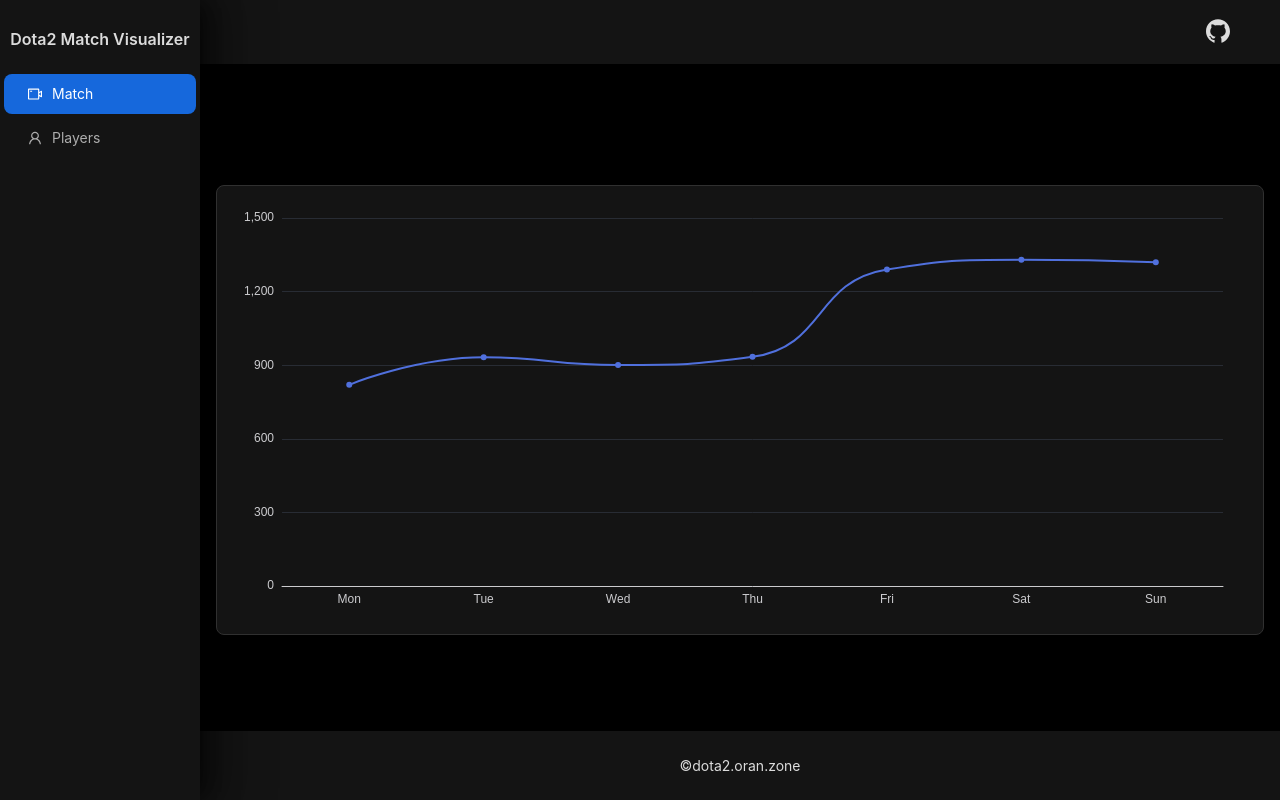
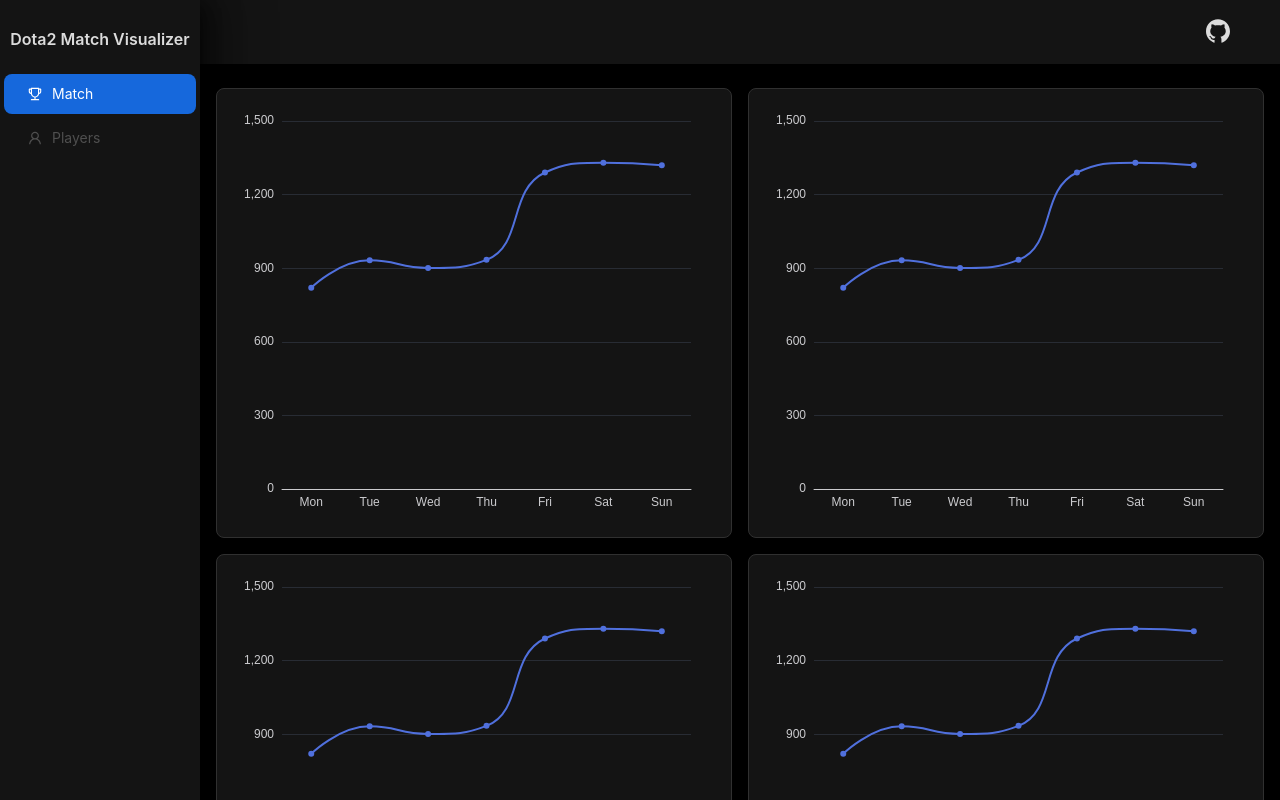
Before and after one commit to LixingSun/dota2-match-visualizer, a React (Vite) app: page / in a window 1280 px wide. Shown: the top 800 px of the page. Built offline with nearby package versions, Linux system fonts and the light colour scheme.

Commit message:
Add routing and restructure files

```diff
--- a/package.json
+++ b/package.json
@@ -11,7 +11,7 @@
     "prettier:ci": "prettier -c ./src",
     "preview": "vite preview",
     "prepare": "husky",
-    "tsc": "tsc --noEmit"
+    "tsc": "tsc"
   },
   "dependencies": {
     "antd": "^5.18.3",
@@ -20,9 +20,11 @@
     "eslint-plugin-prettier": "^5.1.3",
     "prettier": "^3.3.2",
     "react": "^18.3.1",
-    "react-dom": "^18.3.1"
+    "react-dom": "^18.3.1",
+    "react-router-dom": "^6.24.0"
   },
   "devDependencies": {
+    "@types/node": "^20.14.8",
     "@types/react": "^18.3.3",
     "@types/react-dom": "^18.3.0",
     "@typescript-eslint/eslint-plugin": "^7.13.1",
--- a/src/App.tsx
+++ /dev/null
@@ -1,97 +0,0 @@
-import './App.css';
-import { Layout, Menu, ConfigProvider, Flex, Typography, theme } from 'antd';
-import {
-  UserOutlined,
-  VideoCameraOutlined,
-  GithubFilled,
-} from '@ant-design/icons';
-import LineChart from './components/LineChart';
-
-const { Header, Content, Footer, Sider } = Layout;
-const { Title, Link } = Typography;
-
-interface IMenuItem {
-  key: string;
-  icon: React.ReactElement;
-  label: string;
-}
-const menuItems: IMenuItem[] = [
-  {
-    key: '0',
-    icon: <VideoCameraOutlined />,
-    label: 'Match',
-  },
-  {
-    key: '1',
-    icon: <UserOutlined />,
-    label: 'Players',
-  },
-];
-
-const primaryBgColor = '#141414';
-
-const customTheme = {
-  algorithm: theme.darkAlgorithm,
-  cssVar: true,
-  token: {
-    colorBgBase: '#000000',
-    colorLink: '#FFFFFF',
-  },
-  components: {
-    Layout: {
-      headerBg: primaryBgColor,
-      siderBg: primaryBgColor,
-      footerBg: primaryBgColor,
-    },
-    Menu: {
-      darkItemBg: primaryBgColor,
-    },
-  },
-};
-
-function App() {
-  return (
-    <ConfigProvider theme={customTheme}>
-      <Layout style={{ minHeight: '100vh' }}>
-        <Sider breakpoint="lg" collapsedWidth="0" id="layout__sider">
-          <Title level={5} id="layout__title">
-            Dota2 Match Visualizer
-          </Title>
-          <Menu
-            theme="dark"
-            mode="inline"
-            defaultSelectedKeys={['0']}
-            items={menuItems}
-          />
-        </Sider>
-        <Layout>
-          <Header>
-            <Flex align="center" justify="end" style={{ height: '100%' }}>
-              <Link
-                href="https://github.com/LixingSun/dota2-match-visualizer/"
-                target="_blank"
-                rel="noopener noreferrer"
-              >
-                <GithubFilled alt="Github" style={{ fontSize: '24px' }} />
-              </Link>
-            </Flex>
-          </Header>
-          <Content
-            style={{
-              margin: '24px 16px 0',
-              display: 'flex',
-              flexDirection: 'column',
-              justifyContent: 'center',
-              alignItems: 'center',
-            }}
-          >
-            <LineChart />
-          </Content>
-          <Footer style={{ textAlign: 'center' }}>©dota2.oran.zone</Footer>
-        </Layout>
-      </Layout>
-    </ConfigProvider>
-  );
-}
-
-export default App;
--- /dev/null
+++ b/src/components/AppLayout.tsx
@@ -0,0 +1,63 @@
+import { ReactNode } from 'react';
+import './AppLayout.css';
+import { Layout, Menu, Flex, Typography } from 'antd';
+import { UserOutlined, TrophyOutlined, GithubFilled } from '@ant-design/icons';
+
+const { Header, Content, Footer, Sider } = Layout;
+const { Title, Link } = Typography;
+
+interface IMenuItem {
+  key: string;
+  icon: React.ReactElement;
+  label: string;
+  disabled?: boolean;
+}
+const menuItems: IMenuItem[] = [
+  {
+    key: '0',
+    icon: <TrophyOutlined />,
+    label: 'Match',
+  },
+  {
+    key: '1',
+    icon: <UserOutlined />,
+    label: 'Players',
+    disabled: true,
+  },
+];
+
+const AppLayout: React.FC<{
+  children: ReactNode;
+}> = ({ children }) => {
+  return (
+    <Layout style={{ minHeight: '100vh' }}>
+      <Sider breakpoint="lg" collapsedWidth="0" id="layout__sider">
+        <Title level={5} id="layout__title">
+          Dota2 Match Visualizer
+        </Title>
+        <Menu
+          theme="dark"
+          mode="inline"
+          defaultSelectedKeys={['0']}
+          items={menuItems}
+        />
+      </Sider>
+      <Layout>
+        <Header>
+          <Flex align="center" justify="end" style={{ height: '100%' }}>
+            <Link
+              href="https://github.com/LixingSun/dota2-match-visualizer/"
+              target="_blank"
+              rel="noopener noreferrer"
+            >
+              <GithubFilled alt="Github" style={{ fontSize: '24px' }} />
+            </Link>
+          </Flex>
+        </Header>
+        <Content style={{ margin: '24px 16px' }}>{children}</Content>
+        <Footer style={{ textAlign: 'center' }}>©dota2.oran.zone</Footer>
+      </Layout>
+    </Layout>
+  );
+};
+export default AppLayout;
--- a/src/main.tsx
+++ b/src/main.tsx
@@ -1,10 +1,46 @@
 import React from 'react';
 import ReactDOM from 'react-dom/client';
-import App from './App.tsx';
 import './index.css';
+import AppLayout from '@/components/AppLayout.tsx';
+import { ConfigProvider, theme } from 'antd';
+import { createBrowserRouter, RouterProvider } from 'react-router-dom';
+
+const primaryBgColor = '#141414';
+const customTheme = {
+  algorithm: theme.darkAlgorithm,
+  cssVar: true,
+  token: {
+    colorBgBase: '#000000',
+    colorLink: '#FFFFFF',
+  },
+  components: {
+    Layout: {
+      headerBg: primaryBgColor,
+      siderBg: primaryBgColor,
+      footerBg: primaryBgColor,
+    },
+    Menu: {
+      darkItemBg: primaryBgColor,
+    },
+  },
+};
+
+const router = createBrowserRouter([
+  {
+    path: '/',
+    lazy: async () => {
+      const { Match } = await import('@/pages/Match/Match');
+      return { Component: Match };
+    },
+  },
+]);
 
 ReactDOM.createRoot(document.getElementById('root')!).render(
   <React.StrictMode>
-    <App />
+    <ConfigProvider theme={customTheme}>
+      <AppLayout>
+        <RouterProvider router={router} />
+      </AppLayout>
+    </ConfigProvider>
   </React.StrictMode>
 );
--- /dev/null
+++ b/src/pages/Match/Match.tsx
@@ -0,0 +1,21 @@
+import LineChart from '@/components/LineChart';
+import { Row, Col } from 'antd';
+
+export const Match: React.FC = () => {
+  return (
+    <Row gutter={[16, 16]}>
+      <Col span={12}>
+        <LineChart />
+      </Col>
+      <Col span={12}>
+        <LineChart />
+      </Col>
+      <Col span={12}>
+        <LineChart />
+      </Col>
+      <Col span={12}>
+        <LineChart />
+      </Col>
+    </Row>
+  );
+};
--- a/vite.config.ts
+++ b/vite.config.ts
@@ -1,7 +1,13 @@
 import { defineConfig } from 'vite';
 import react from '@vitejs/plugin-react';
+import path from 'path';
 
 // https://vitejs.dev/config/
 export default defineConfig({
   plugins: [react()],
+  resolve: {
+    alias: {
+      '@': path.resolve(__dirname, './src'),
+    },
+  },
 });
```
Also changed, not shown: tsconfig.app.json (+6 -2 lines), .eslintrc.cjs, src/components/AppLayout.css (renamed from src/App.css), 1 other file (tests, documents, lock files or other folders).
